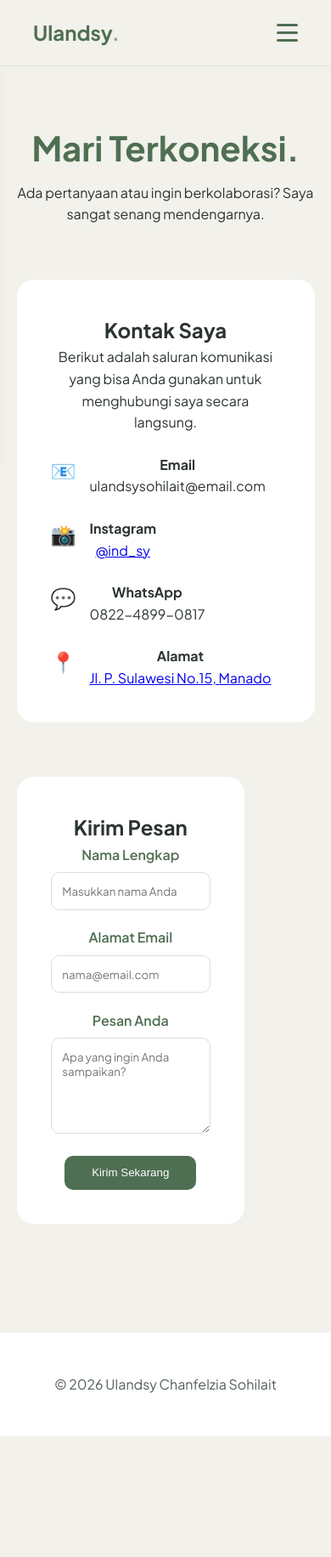
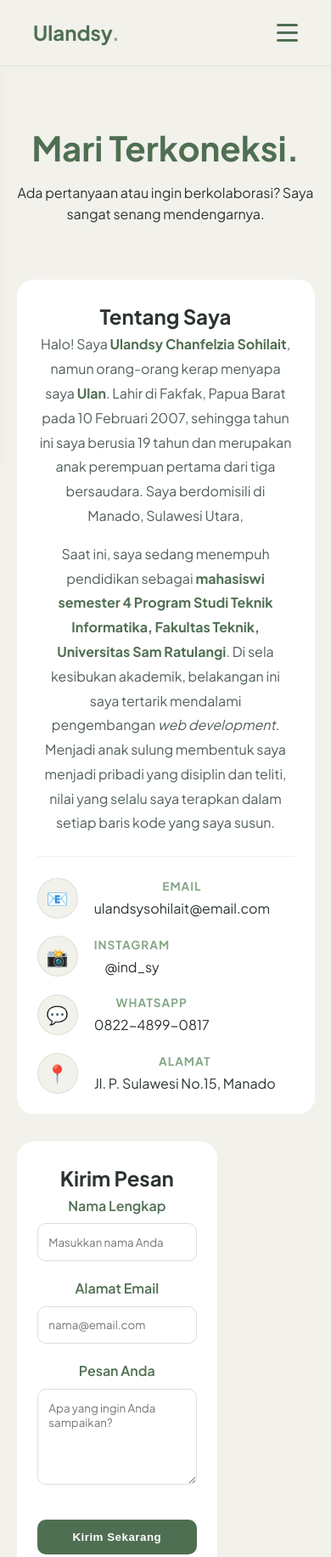
Before and after one commit to Ulandsy/Personal-Website, a plain HTML site: page contact.html in a window 390 px wide. Shown: the top 1832 px of the page at 85% size. Before the commit the page ends 1690 px from the top, so only its background shows below. Drawn offline with Linux system fonts and the light colour scheme.

Commit message:
feat: implement real contact form with Formspree and update personal bio

```diff
--- a/contact.html
+++ b/contact.html
@@ -11,14 +11,27 @@
       href="https://fonts.googleapis.com/css2?family=Plus+Jakarta+Sans:wght@400;500;600;700&display=swap"
       rel="stylesheet"
     />
-
     <link rel="stylesheet" href="css/style.css" />
 
-    <link rel="shortcut icon" href="ico/favicon.ico">
-    <link rel="apple-touch-icon" sizes="180x180" href="ico/apple-touch-icon.png">
-    <link rel="icon" type="image/png" sizes="32x32" href="ico/favicon-32x32.png">
-    <link rel="icon" type="image/png" sizes="16x16" href="ico/favicon-16x16.png">
-    <link rel="manifest" href="ico/site.webmanifest">
+    <link rel="shortcut icon" href="ico/favicon.ico" />
+    <link
+      rel="apple-touch-icon"
+      sizes="180x180"
+      href="ico/apple-touch-icon.png"
+    />
+    <link
+      rel="icon"
+      type="image/png"
+      sizes="32x32"
+      href="ico/favicon-32x32.png"
+    />
+    <link
+      rel="icon"
+      type="image/png"
+      sizes="16x16"
+      href="ico/favicon-16x16.png"
+    />
+    <link rel="manifest" href="ico/site.webmanifest" />
   </head>
   <body>
     <nav class="navbar">
@@ -48,12 +61,32 @@
       <div class="contact-wrapper">
         <section class="contact-info fade-in">
           <div class="info-card">
-            <h2>Kontak Saya</h2>
-            <p class="info-desc">
-              Berikut adalah saluran komunikasi yang bisa Anda gunakan untuk
-              menghubungi saya secara langsung.
+            <h2>Tentang Saya</h2>
+
+            <div class="personal-bio">
+              <p>
+                Halo! Saya <strong>Ulandsy Chanfelzia Sohilait</strong>, namun
+                orang-orang kerap menyapa saya <strong>Ulan</strong>. Lahir di
+                Fakfak, Papua Barat pada 10 Februari 2007, sehingga tahun ini
+                saya berusia 19 tahun dan merupakan anak perempuan pertama dari
+                tiga bersaudara. Saya berdomisili di Manado, Sulawesi Utara,
               </p>
+              <p style="margin-top: 10px">
+                Saat ini, saya sedang menempuh pendidikan sebagai
+                <strong
+                  >mahasiswi semester 4 Program Studi Teknik Informatika,
+                  Fakultas Teknik, Universitas Sam Ratulangi</strong
+                >. Di sela kesibukan akademik, belakangan ini saya tertarik
+                mendalami pengembangan <em>web development</em>. Menjadi anak
+                sulung membentuk saya menjadi pribadi yang disiplin dan teliti,
+                nilai yang selalu saya terapkan dalam setiap baris kode yang
+                saya susun.
+              </p>
+            </div>
 
+            <hr class="divider" />
+
+            <div class="info-list">
               <div class="info-item">
                 <div class="info-icon">📧</div>
                 <div class="info-text">
@@ -61,7 +94,6 @@
                   <p>ulandsysohilait@email.com</p>
                 </div>
               </div>
-
               <div class="info-item">
                 <div class="info-icon">📸</div>
                 <div class="info-text">
@@ -73,7 +105,6 @@
                   </p>
                 </div>
               </div>
-
               <div class="info-item">
                 <div class="info-icon">💬</div>
                 <div class="info-text">
@@ -81,16 +112,12 @@
                   <p>0822-4899-0817</p>
                 </div>
               </div>
-
               <div class="info-item">
                 <div class="info-icon">📍</div>
                 <div class="info-text">
                   <strong>Alamat</strong>
-                <p>
-                  <a href="https://maps.google.com" target="_blank"
-                    >Jl. P. Sulawesi No.15, Manado</a
-                  >
-                </p>
+                  <p>Jl. P. Sulawesi No.15, Manado</p>
+                </div>
               </div>
             </div>
           </div>
@@ -99,12 +126,17 @@
         <section class="contact-form-section fade-in">
           <div class="form-card">
             <h2>Kirim Pesan</h2>
-            <form id="contactForm">
+            <form
+              id="contactForm"
+              action="https://formspree.io/f/xwvyqodl"
+              method="POST"
+            >
               <div class="form-group">
                 <label for="nama">Nama Lengkap</label>
                 <input
                   type="text"
                   id="nama"
+                  name="name"
                   placeholder="Masukkan nama Anda"
                   required
                 />
@@ -115,6 +147,7 @@
                 <input
                   type="email"
                   id="email"
+                  name="email"
                   placeholder="nama@email.com"
                   required
                 />
@@ -124,6 +157,7 @@
                 <label for="pesan">Pesan Anda</label>
                 <textarea
                   id="pesan"
+                  name="message"
                   rows="5"
                   placeholder="Apa yang ingin Anda sampaikan?"
                   required
@@ -140,7 +174,7 @@
     </main>
 
     <footer>
-      <p>&copy; 2026 Ulandsy Chanfelzia Sohilait</p>
+      <p>© 2026 Ulandsy Chanfelzia Sohilait</p>
     </footer>
 
     <script src="js/script.js"></script>
--- a/css/style.css
+++ b/css/style.css
@@ -393,7 +393,6 @@
   }
 }
 
-
 .bible-verse {
   margin-bottom: 2rem;
   padding: 1.5rem;
@@ -423,3 +422,96 @@
   padding-top: 1.5rem;
   line-height: 1.8;
 }
+
+/* Penataan Bio Pribadi */
+.personal-bio {
+  margin-bottom: 0.5rem;
+}
+
+.personal-bio p {
+  font-size: 1rem;
+  color: var(--text-muted);
+  line-height: 1.8;
+  margin-bottom: 1rem;
+}
+
+.personal-bio strong {
+  color: var(--primary-sage);
+  font-weight: 700;
+}
+
+/* Garis Pemisah Halus */
+.divider {
+  border: 0;
+  border-top: 1px solid rgba(79, 111, 82, 0.1);
+  margin: 1.5rem 0;
+}
+
+/* Penyesuaian Info List agar Ikon Rapi */
+.info-list {
+  display: flex;
+  flex-direction: column;
+  gap: 1.2rem;
+}
+
+.info-item {
+  display: flex;
+  align-items: center;
+  gap: 1.2rem;
+  margin-top: 0;
+}
+
+.info-icon {
+  width: 48px;
+  height: 48px;
+  background-color: var(--soft-cream);
+  display: flex;
+  align-items: center;
+  justify-content: center;
+  border-radius: 50%;
+  font-size: 1.3rem;
+  flex-shrink: 0;
+  border: 1px solid rgba(134, 167, 137, 0.2);
+}
+
+.info-text strong {
+  display: block;
+  font-size: 0.85rem;
+  text-transform: uppercase;
+  letter-spacing: 1px;
+  color: var(--light-sage);
+  margin-bottom: 2px;
+}
+
+.info-text p,
+.info-text a {
+  margin: 0;
+  font-size: 1rem;
+  color: var(--text-main);
+  text-decoration: none;
+  transition: var(--transition);
+}
+
+.info-text a:hover {
+  color: var(--primary-sage);
+}
+
+/* Tombol Kirim Full Width untuk Form */
+.btn-full {
+  width: 100%;
+  margin-top: 1rem;
+  font-weight: 600;
+  letter-spacing: 0.5px;
+}
+
+/* Perbaikan Responsif Khusus Contact */
+@media (max-width: 850px) {
+  .contact-wrapper {
+    gap: 2rem;
+  }
+
+  .info-card,
+  .form-card {
+    padding: 1.5rem;
+  }
+}
--- a/js/script.js
+++ b/js/script.js
@@ -39,29 +39,51 @@
     });
   });
 
-  // --- 3. CONTACT FORM VALIDATION ---
+  // --- 3. REAL CONTACT FORM SUBMISSION (FORMSPREE) ---
   const contactForm = document.getElementById("contactForm");
   if (contactForm) {
-    contactForm.addEventListener("submit", (e) => {
+    contactForm.addEventListener("submit", async (e) => {
       e.preventDefault();
 
       const name = document.getElementById("nama").value;
       const email = document.getElementById("email").value;
       const message = document.getElementById("pesan").value;
+      const button = contactForm.querySelector("button");
 
       if (name.trim() === "" || email.trim() === "" || message.trim() === "") {
         alert("Mohon isi semua bidang yang tersedia.");
         return;
       }
 
-      const emailPattern = /^[^\s@]+@[^\s@]+\.[^\s@]+$/;
-      if (!emailPattern.test(email)) {
-        alert("Mohon masukkan format email yang valid.");
-        return;
+      const originalButtonText = button.innerText;
+      button.innerText = "Mengirim...";
+      button.disabled = true;
+
+      try {
+        const response = await fetch(contactForm.action, {
+          method: contactForm.method,
+          body: new FormData(contactForm),
+          headers: {
+            Accept: "application/json",
+          },
+        });
+
+        if (response.ok) {
+          alert(
+            `Terima kasih, ${name}! Pesan Anda telah berhasil terkirim ke Ulan.`,
+          );
+          contactForm.reset();
+        } else {
+          alert(
+            "Oops! Terjadi kesalahan saat mengirim pesan. Silakan coba lagi nanti.",
+          );
+        }
+      } catch (error) {
+        alert("Terjadi masalah koneksi. Pastikan internet Anda aktif.");
+      } finally {
+        button.innerText = originalButtonText;
+        button.disabled = false;
       }
-
-      alert(`Terima kasih, ${name}! Pesan Anda telah terkirim (simulasi).`);
-      contactForm.reset();
     });
   }
 
```
Also changed, not shown: index.html (+8 -10 lines). Lines whose indentation alone changed are shown as unchanged.
